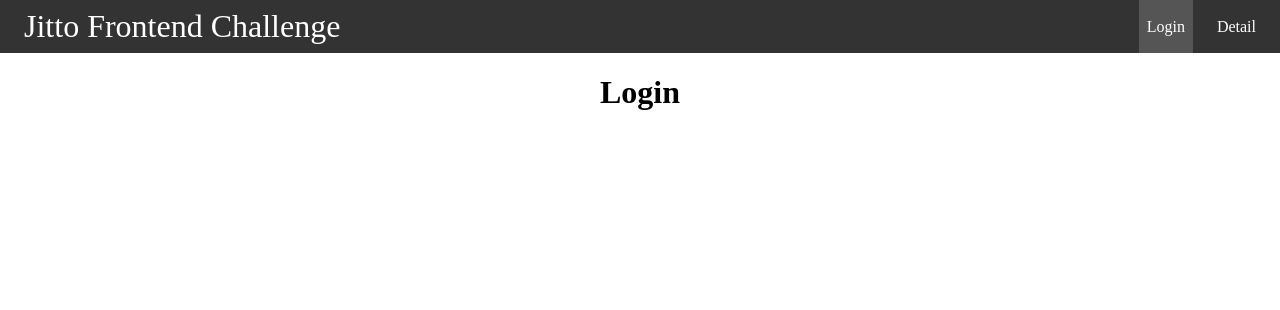
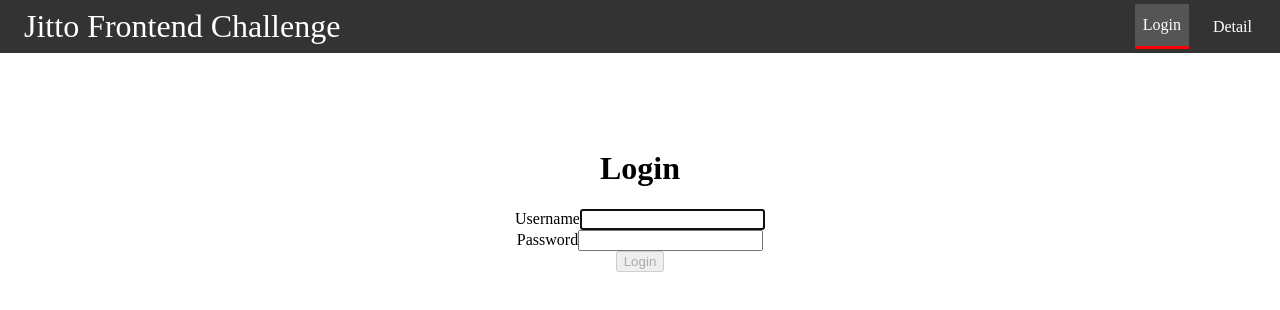
Before and after one commit to erwinqxy/jitto-frontend-challenge, a React (Create React App) app: page /login in a window 1280 px wide. Shown: the top 310 px of the page. Built offline with nearby package versions, Linux system fonts and the light colour scheme.

Commit message:
Add simple login page

```diff
--- a/package.json
+++ b/package.json
@@ -7,6 +7,7 @@
     "@testing-library/react": "^13.4.0",
     "@testing-library/user-event": "^13.5.0",
     "react": "^18.2.0",
+    "react-bootstrap": "^2.5.0",
     "react-dom": "^18.2.0",
     "react-router-dom": "^6.4.2",
     "react-scripts": "5.0.1",
--- a/src/pages/Home.js
+++ b/src/pages/Home.js
@@ -32,8 +32,8 @@ export default function Home() {
         </li>
         <li className="home-list-items">
           {" "}
-          <strong>Design: </strong>: Be as creative as possible you can look at our
-          landing page (www.getjitto.com) to get some design inspiration or look at some
+          <strong>Design: </strong>: Be as creative as possible you can look at
+          (<a href="www.getjitto.com">our landing page</a>) to get some design inspiration or look at some
           of inspiration companies like instacart.com, faire.com and similar.
         </li>
       </list>
--- /dev/null
+++ b/src/pages/Login.css
@@ -0,0 +1,10 @@
+@media all and (min-width: 480px) {
+  .Login {
+    padding: 60px 0;
+  }
+
+  .Login form {
+    margin: 0 auto;
+    max-width: 320px;
+  }
+}
--- a/src/pages/Login.js
+++ b/src/pages/Login.js
@@ -1,3 +1,45 @@
+import React, { useState } from "react";
+import Form from "react-bootstrap/Form";
+import Button from "react-bootstrap/Button";
+import "./Login.css";
+
 export default function Login() {
-    return <h1>Login</h1>
+  const [username, setUsername] = useState("");
+  const [password, setPassword] = useState("");
+
+  function validateForm() {
+    return username.length > 0 && password.length > 0;
   }
+
+  function handleSubmit(event) {
+    event.preventDefault();
+  }
+
+  return (
+    <div className="Login">
+      <h1>Login</h1>
+      <Form onSubmit={handleSubmit}>
+        <Form.Group size="lg" controlId="username">
+          <Form.Label>Username</Form.Label>
+          <Form.Control
+            autoFocus
+            type="username"
+            value={username}
+            onChange={(e) => setUsername(e.target.value)}
+          />
+        </Form.Group>
+        <Form.Group size="lg" controlId="password">
+          <Form.Label>Password</Form.Label>
+          <Form.Control
+            type="password"
+            value={password}
+            onChange={(e) => setPassword(e.target.value)}
+          />
+        </Form.Group>
+        <Button block="true" size="lg" type="submit" disabled={!validateForm()}>
+          Login
+        </Button>
+      </Form>
+    </div>
+  );
+}
--- a/src/styles.css
+++ b/src/styles.css
@@ -26,7 +26,7 @@
 }
 
 .nav ul {
-    padding: 0;
+  padding: 4px;
   margin: 0;
   list-style: none;
   display: flex;
@@ -39,11 +39,12 @@
   height: 100%;
   display: flex;
   align-items: center;
-    padding: .50rem;
+  padding: 0.5rem;
 }
 
 .nav li.active {
   background-color: #555;
+  border-bottom: 3px solid red;
 }
 
 .nav li:hover {
```
Also changed, not shown: 1 other file (tests, documents, lock files or other folders). Lines whose indentation alone changed are shown as unchanged.
